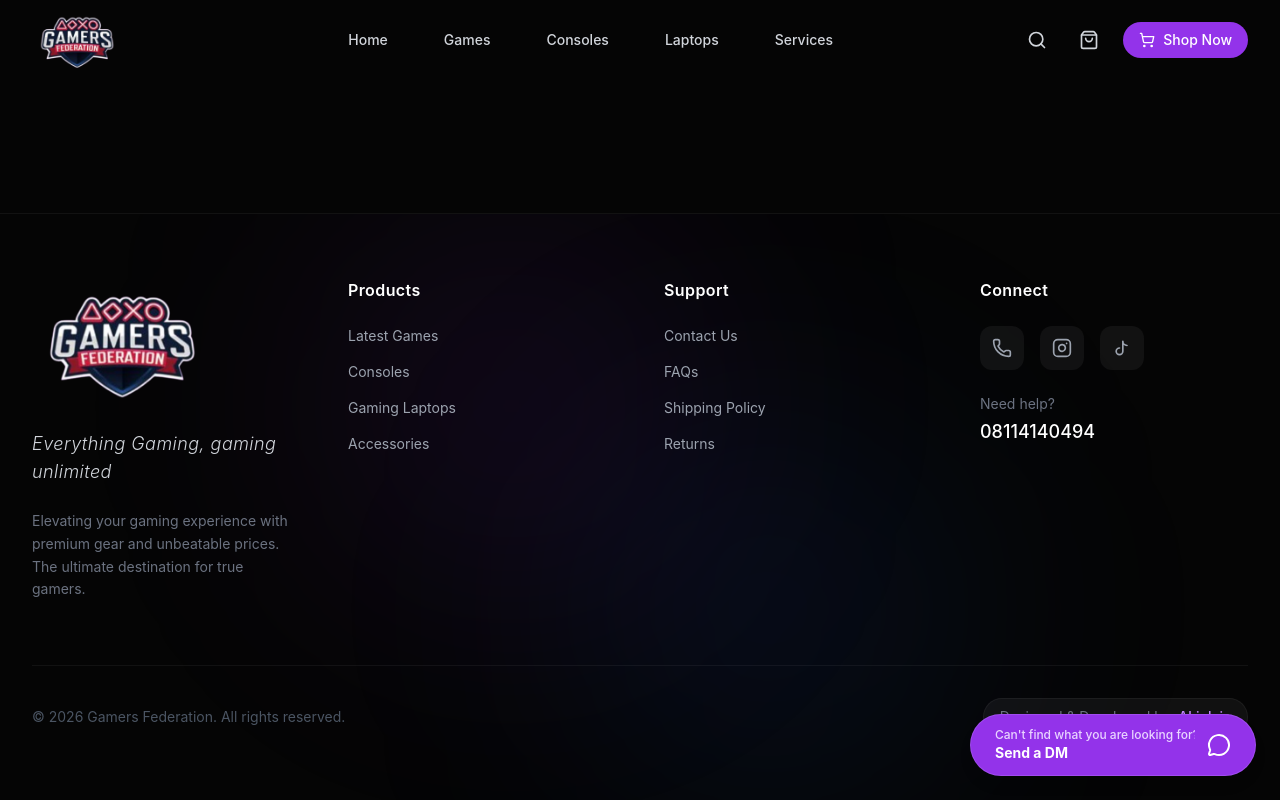
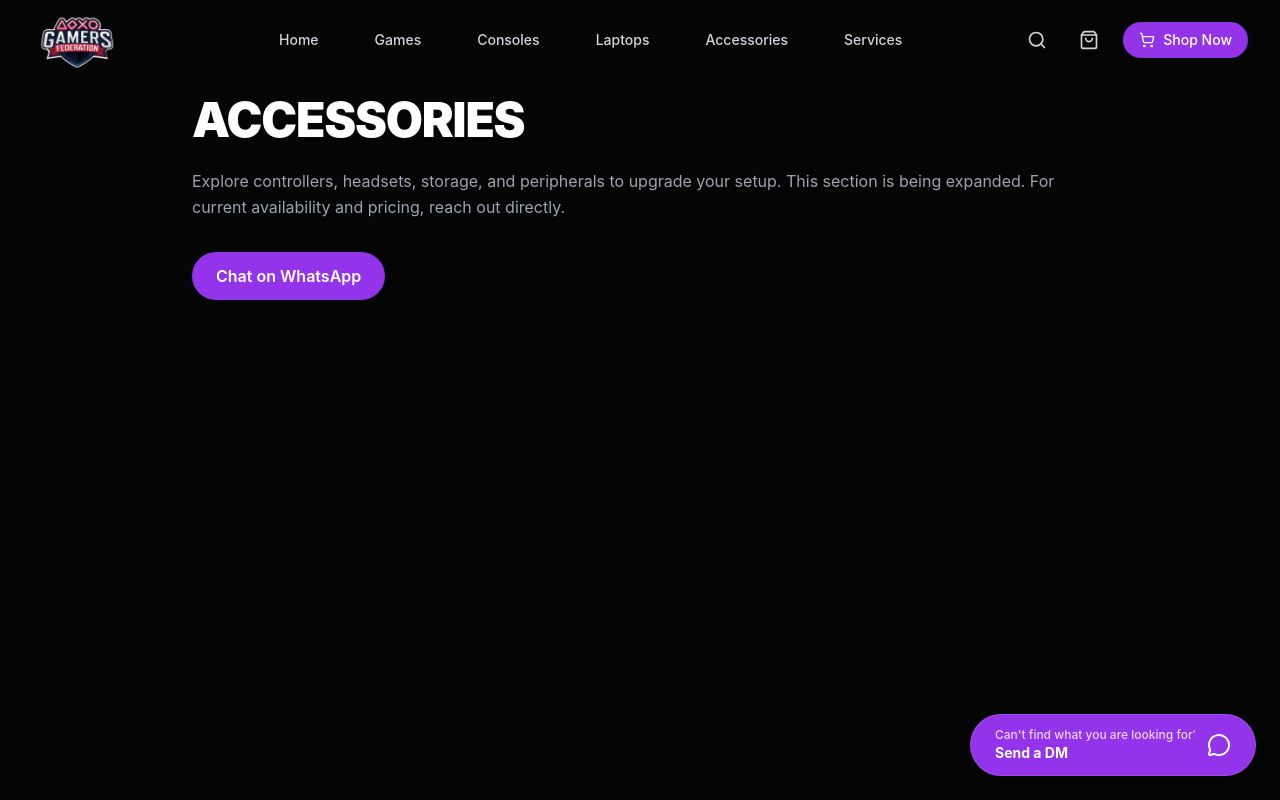
Before and after one commit to ItsAkinlaja/GamerFed, a React (Vite) app: page /accessories in a window 1280 px wide. Shown: the top 800 px of the page. Built offline with nearby package versions, Linux system fonts and the light colour scheme.

Commit message:
feat:accessories-page-and-shipping-policy-fix

```diff
--- a/src/App.jsx
+++ b/src/App.jsx
@@ -8,6 +8,7 @@ import FAQs from './pages/FAQs';
 import ShippingPolicy from './pages/ShippingPolicy';
 import Returns from './pages/Returns';
 import Services from './pages/Services';
+import Accessories from './pages/Accessories';
 import ProductListingPage from './pages/ProductListingPage';
 import { products } from './data';
 import ScrollToTop from './components/ScrollToTop';
@@ -34,6 +35,7 @@ function App() {
             <Route path="/shipping-policy" element={<ShippingPolicy />} />
             <Route path="/returns" element={<Returns />} />
             <Route path="/services" element={<Services />} />
+            <Route path="/accessories" element={<Accessories />} />
 
             {/* Product Listing Pages */}
             <Route
--- a/src/components/Navbar.jsx
+++ b/src/components/Navbar.jsx
@@ -30,6 +30,7 @@ const Navbar = () => {
     { name: 'Games', href: '/games' },
     { name: 'Consoles', href: '/consoles' },
     { name: 'Laptops', href: '/laptops' },
+    { name: 'Accessories', href: '/accessories' },
     { name: 'Services', href: '/services' },
   ];
 
--- /dev/null
+++ b/src/pages/Accessories.jsx
@@ -0,0 +1,33 @@
+import React from 'react';
+import { Helmet } from 'react-helmet-async';
+import { contactInfo } from '../data';
+
+const Accessories = () => {
+  return (
+    <div className="min-h-screen bg-[#050505] text-white pt-24 pb-12 px-4 sm:px-6 lg:px-8">
+      <Helmet>
+        <title>Accessories | Gamers Federation</title>
+        <meta name="description" content="Browse gaming accessories like controllers, headsets, and peripherals." />
+      </Helmet>
+      <div className="max-w-4xl mx-auto">
+        <h1 className="text-4xl md:text-5xl font-black mb-6 tracking-tight">
+          ACCESSORIES
+        </h1>
+        <p className="text-gray-400 leading-relaxed mb-8">
+          Explore controllers, headsets, storage, and peripherals to upgrade your setup.
+          This section is being expanded. For current availability and pricing, reach out directly.
+        </p>
+        <a
+          href={`https://wa.me/${contactInfo.whatsappNumber}?text=Hi!%20I'm%20interested%20in%20gaming%20accessories`}
+          target="_blank"
+          rel="noopener noreferrer"
+          className="inline-flex items-center justify-center px-6 py-3 rounded-full bg-purple-600 hover:bg-purple-700 transition-colors font-semibold"
+        >
+          Chat on WhatsApp
+        </a>
+      </div>
+    </div>
+  );
+};
+
+export default Accessories;
--- a/src/pages/ShippingPolicy.jsx
+++ b/src/pages/ShippingPolicy.jsx
@@ -1,7 +1,7 @@
 import React from 'react';
 import { motion } from 'framer-motion';
 import { Helmet } from 'react-helmet-async';
-import { Truck, Clock, MapPin, Globe } from 'lucide-react';
+import { Truck, Clock, MapPin, Globe, AlertCircle } from 'lucide-react';
 
 const ShippingPolicy = () => {
   return (
```
